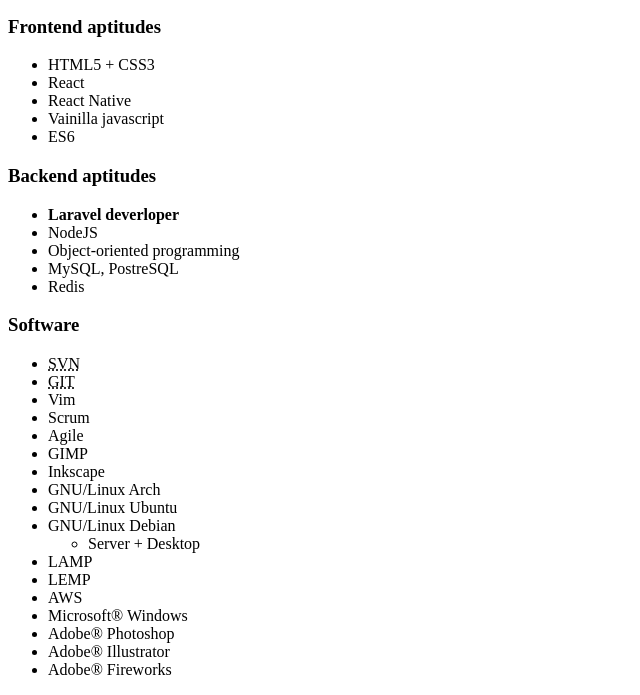
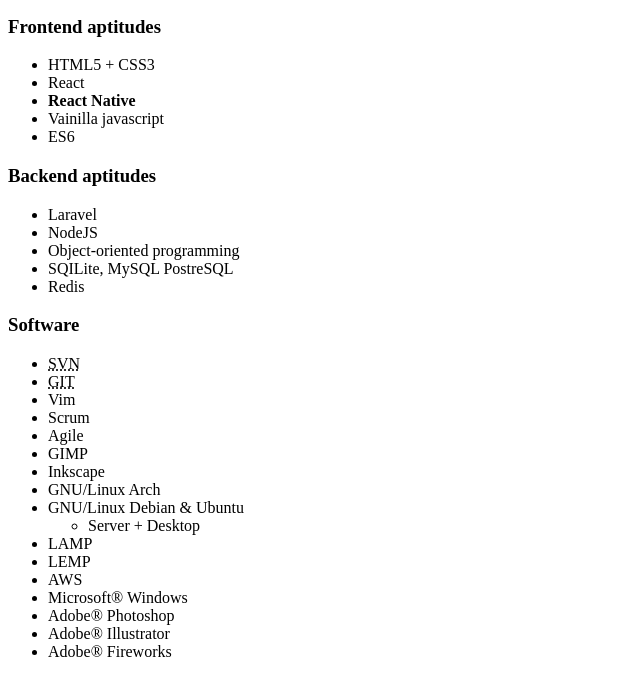
Before and after one commit to nicolasdanelon/nicolasdanelon.github.io, a plain HTML site: page index.html in a window 1280 px wide. Shown: the part 148-843 px from the top of the page, without its empty margins (0-640 px from the left). Drawn offline with Linux system fonts and the light colour scheme.

Commit message:
Update index.html

```diff
--- a/index.html
+++ b/index.html
@@ -12,7 +12,7 @@
 		<h2>Frontend developer at Cognizant Softvision</h2>
 		<a href="https://github.com/nicolasdanelon/">Find me on github!</a>,
 		<a href="https://twitter.com/nicolas_danelon/">twitter</a> or
-		<a href="http://www.linkedin.com/in/nicolasdanelon">linkedin</a>
+		<a href="https://www.linkedin.com/in/nicolasdanelon">linkedin</a>
 	</header>
 
 	<article>
@@ -21,17 +21,17 @@
 		<ul>
 			<li>HTML5 + CSS3</li>
 			<li>React</li>
-			<li>React Native</li>
+			<li><strong>React Native</strong></li>
 			<li>Vainilla javascript</li>
 			<li>ES6</li>
 		</ul>
 
 		<h3>Backend aptitudes</h3>
 		<ul>
-			<li><strong>Laravel deverloper</strong></li>
+			<li>Laravel</li>
 			<li>NodeJS</li>
 			<li>Object-oriented programming</li>
-			<li>MySQL, PostreSQL</li>
+			<li>SQILite, MySQL PostreSQL</li>
 			<li>Redis</li>
 		</ul>
 
@@ -45,8 +45,7 @@
 			<li><abbr title="GNU Image Manipulator Program"></abbr>GIMP</li>
 			<li>Inkscape</li>
 			<li>GNU/Linux Arch</li>
-			<li>GNU/Linux Ubuntu</li>
-			<li>GNU/Linux Debian
+			<li>GNU/Linux Debian & Ubuntu
 				<ul>
 					<li>Server + Desktop</li>
 				</ul>
```
